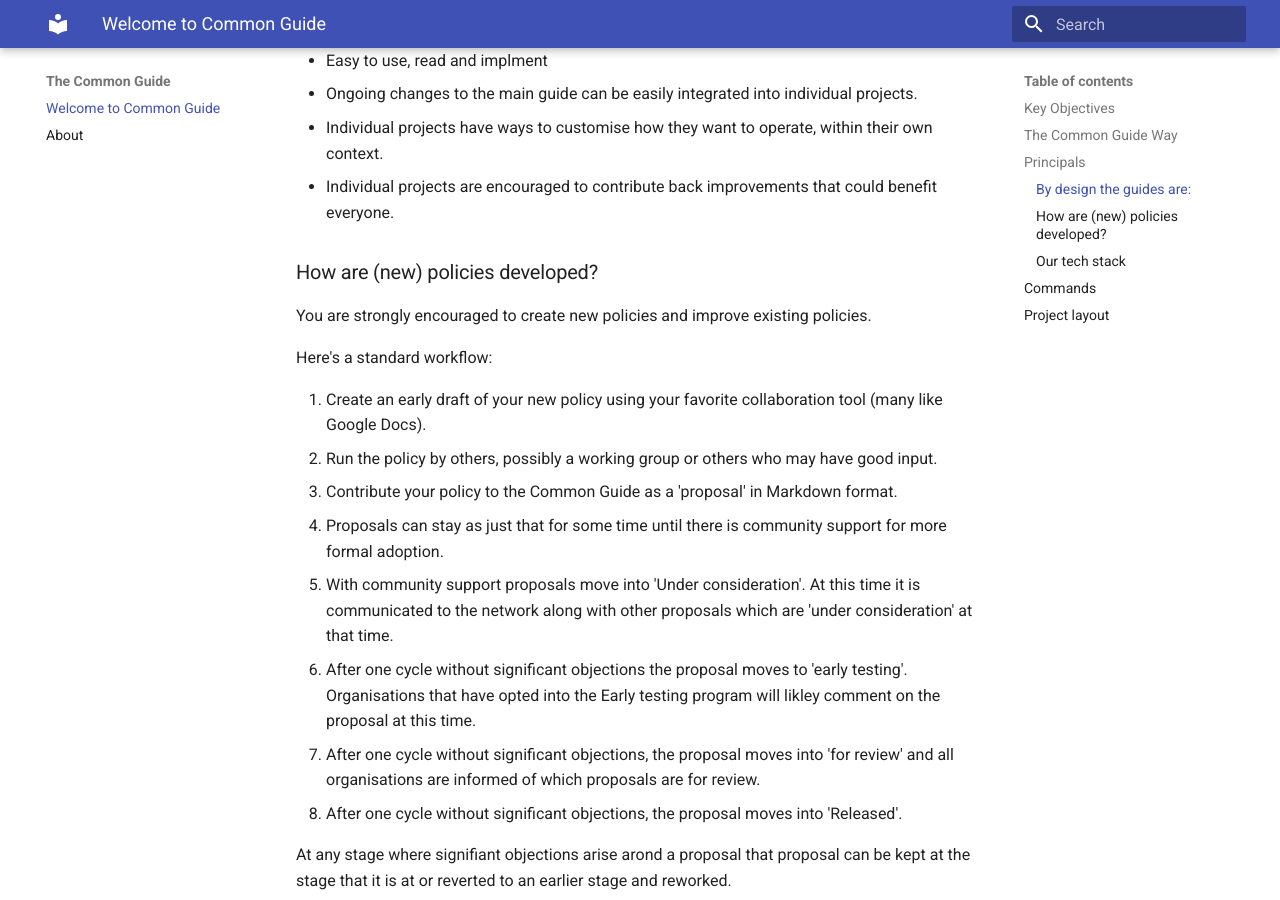
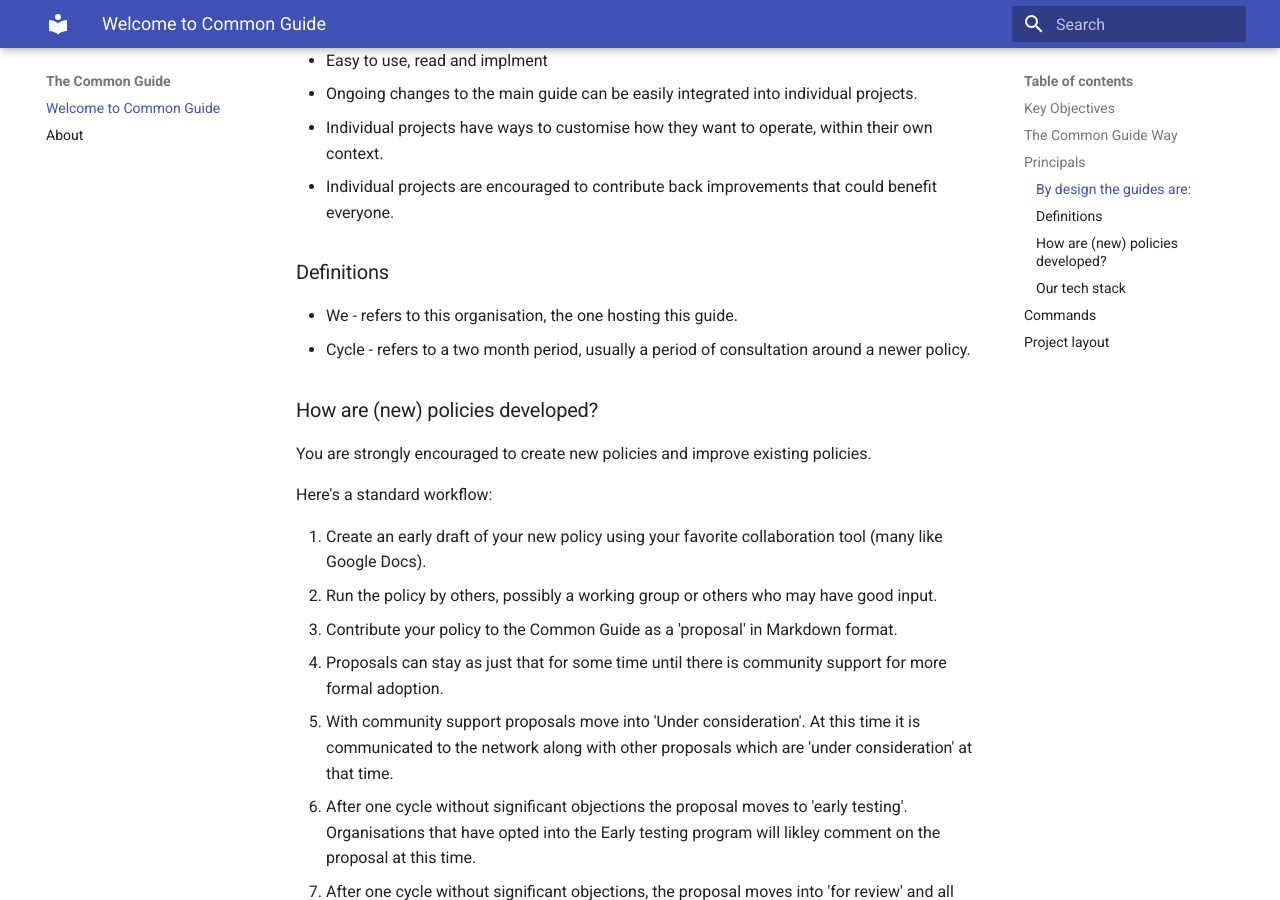
Before and after one commit to CommonGuide/commonguide, an MkDocs documentation site: the page built from docs/index.md, in a window 1280 px wide and 900 px high, scrolled down 1353 px. Built offline with MkDocs 1.6.1 and Material for MkDocs 9.7.7, drawn with Linux system fonts in a browser that asks for light colours.

Commit message:
Adds Definitions section to main page

```diff
--- a/docs/index.md
+++ b/docs/index.md
@@ -36,6 +36,11 @@ The common guide seeks to ease this load. In exchange for some reduced self cust
 * Ongoing changes to the main guide can be easily integrated into individual projects.
 * Individual projects have ways to customise how they want to operate, within their own context.
 * Individual projects are encouraged to contribute back improvements that could benefit everyone.
+
+### Definitions
+
+* We - refers to this organisation, the one hosting this guide.
+* Cycle - refers to a two month period, usually a period of consultation around a newer policy.
 
 ### How are (new) policies developed?
 
```
